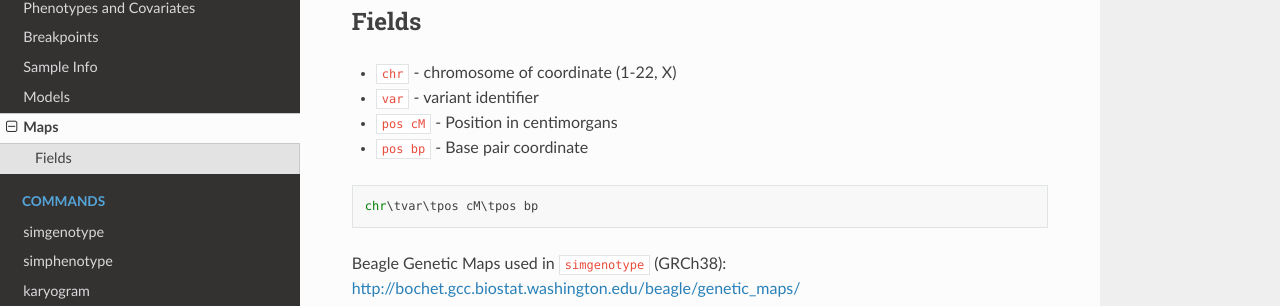
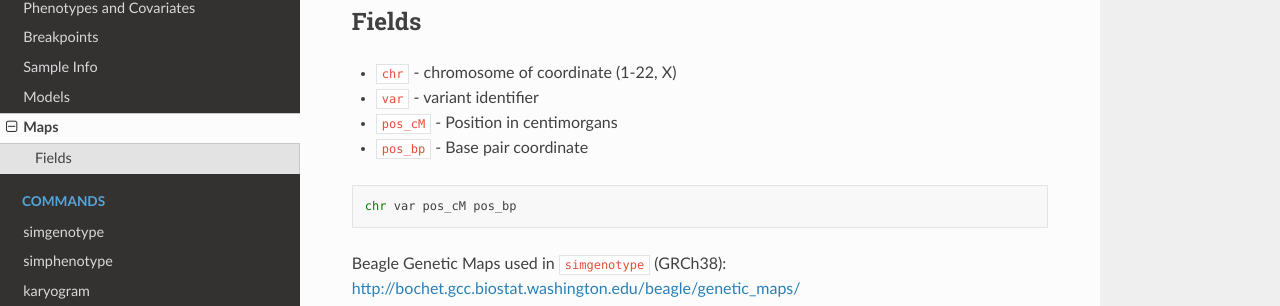
Before and after one commit to CAST-genomics/haptools, a Sphinx documentation site: the page built from docs/formats/maps.rst, in a window 1280 px wide. Shown: the part 203-509 px from the top of the page. Built offline with Sphinx 7.4.7 and the Read the Docs theme 2.0.0, drawn with Linux system fonts in a browser that asks for light colours.

Commit message:
Update maps.rst

```diff
--- a/docs/formats/maps.rst
+++ b/docs/formats/maps.rst
@@ -9,11 +9,11 @@ Fields
 ------
 * ``chr`` - chromosome of coordinate (1-22, X)
 * ``var`` - variant identifier
-* ``pos cM`` - Position in centimorgans
-* ``pos bp`` - Base pair coordinate
+* ``pos_cM`` - Position in centimorgans
+* ``pos_bp`` - Base pair coordinate
 
 .. code-block::
 
-  chr\tvar\tpos cM\tpos bp
+  chr var pos_cM pos_bp
 
 Beagle Genetic Maps used in ``simgenotype`` (GRCh38): http://bochet.gcc.biostat.washington.edu/beagle/genetic_maps/
```
